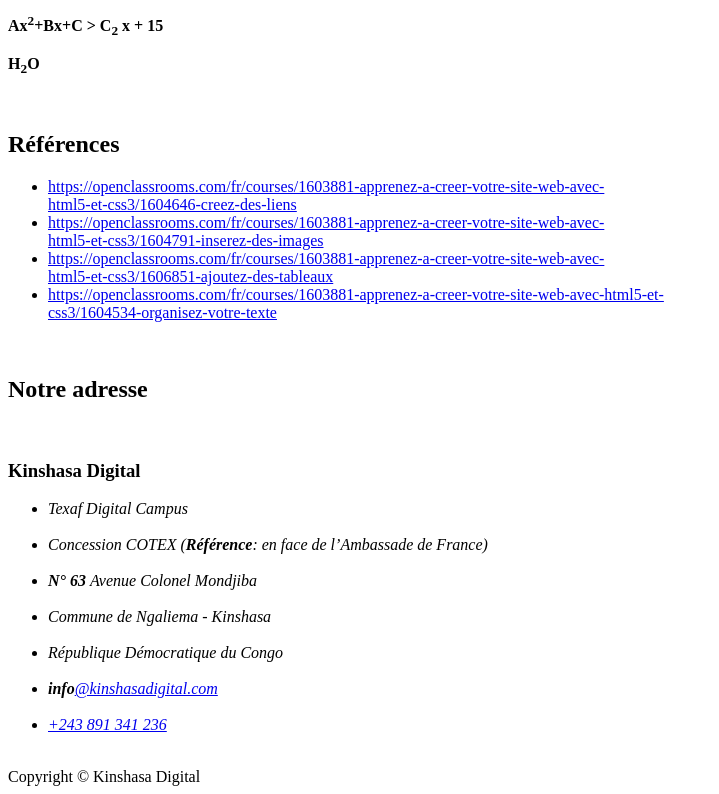
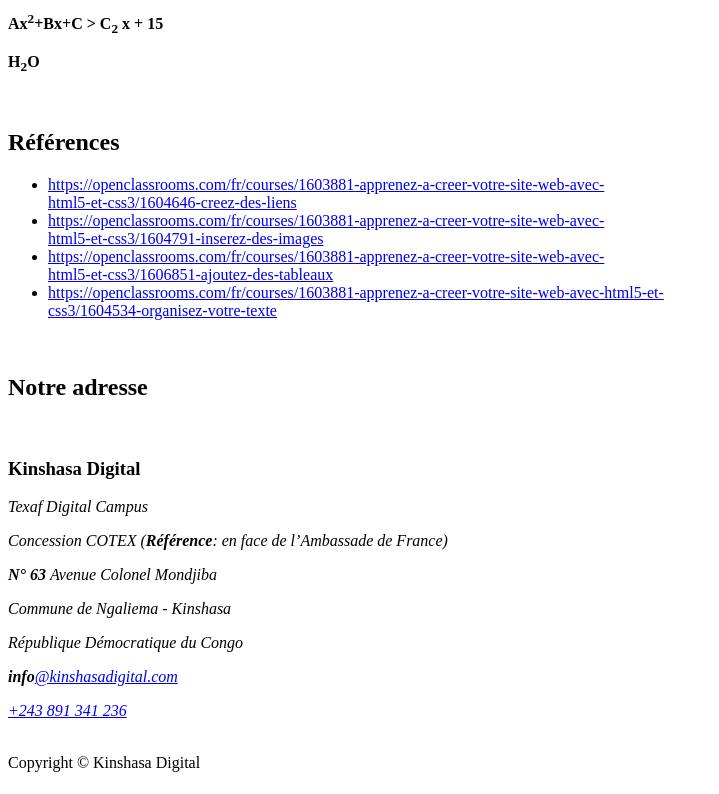
Before and after one commit to Rosaire-KOTA-KDA-2021/tp2-HTML, a plain HTML site: page index.html in a window 1280 px wide. Shown: the part 1565-2359 px from the top of the page, without its empty margins (0-719 px from the left). Drawn offline with Linux system fonts and the light colour scheme.

Commit message:
update adress tag...

```diff
--- a/index.html
+++ b/index.html
@@ -41,10 +41,9 @@
             </blockquote>
             <figure>
                 <img src="images/conficius.jpg" alt="" width="300" height="500"><br><br>
-                <figcaption>Confucius 479 Av.JC</figcaption><br>
-                <cite>Pour plus de citations de Confucius rendez vous sur le site:<a href="https://citation-celebre.leparisien.fr/auteur/confucius">https://citation-<br>celebre.leparisien.fr/auteur/confucius</a></cite>
-
+                <figcaption>Confucius 479 Av.JC</figcaption>
             </figure>
+            <cite>Pour plus de citations de Confucius rendez vous sur le site:<a href="https://citation-celebre.leparisien.fr/auteur/confucius">https://citation-<br>celebre.leparisien.fr/auteur/confucius</a></cite>
         </section>
         <section>
             <h2>Horaire des cours à la KDA</h2>
@@ -113,15 +112,15 @@
         <br>
         <h3><strong>Kinshasa Digital</strong></h3>
         <address>
-            <ul>
-                <li>Texaf Digital Campus</li> <br>
-                <li>Concession COTEX (<strong>Référence</strong>: en face de l’Ambassade de France) </li> <br>
-                <li><strong>N° 63 </strong> Avenue Colonel Mondjiba </li> <br>
-                <li>Commune de Ngaliema - Kinshasa </li> <br>
-                <li>République Démocratique du Congo</li> <br>
-                <li><strong>info</strong><a href="mailto:contact@kinshasadigital.com">@kinshasadigital.com</a></li> <br>
-                <li><a href="tel:+243">+243 891 341 236</a></li>
-            </ul>
+               <p>
+                Texaf Digital Campus </p>
+                <p>Concession COTEX (<strong>Référence</strong>: en face de l’Ambassade de France) </p>
+                <p><strong>N° 63 </strong> Avenue Colonel Mondjiba </p>
+                <p>Commune de Ngaliema - Kinshasa </p>
+                <p>République Démocratique du Congo</p>
+                <p><strong>info</strong><a href="mailto:contact@kinshasadigital.com">@kinshasadigital.com</a></p>
+                <p><a href="tel:+243">+243 891 341 236</a></p>
+
         </address>
         </section>
         <br>
```
